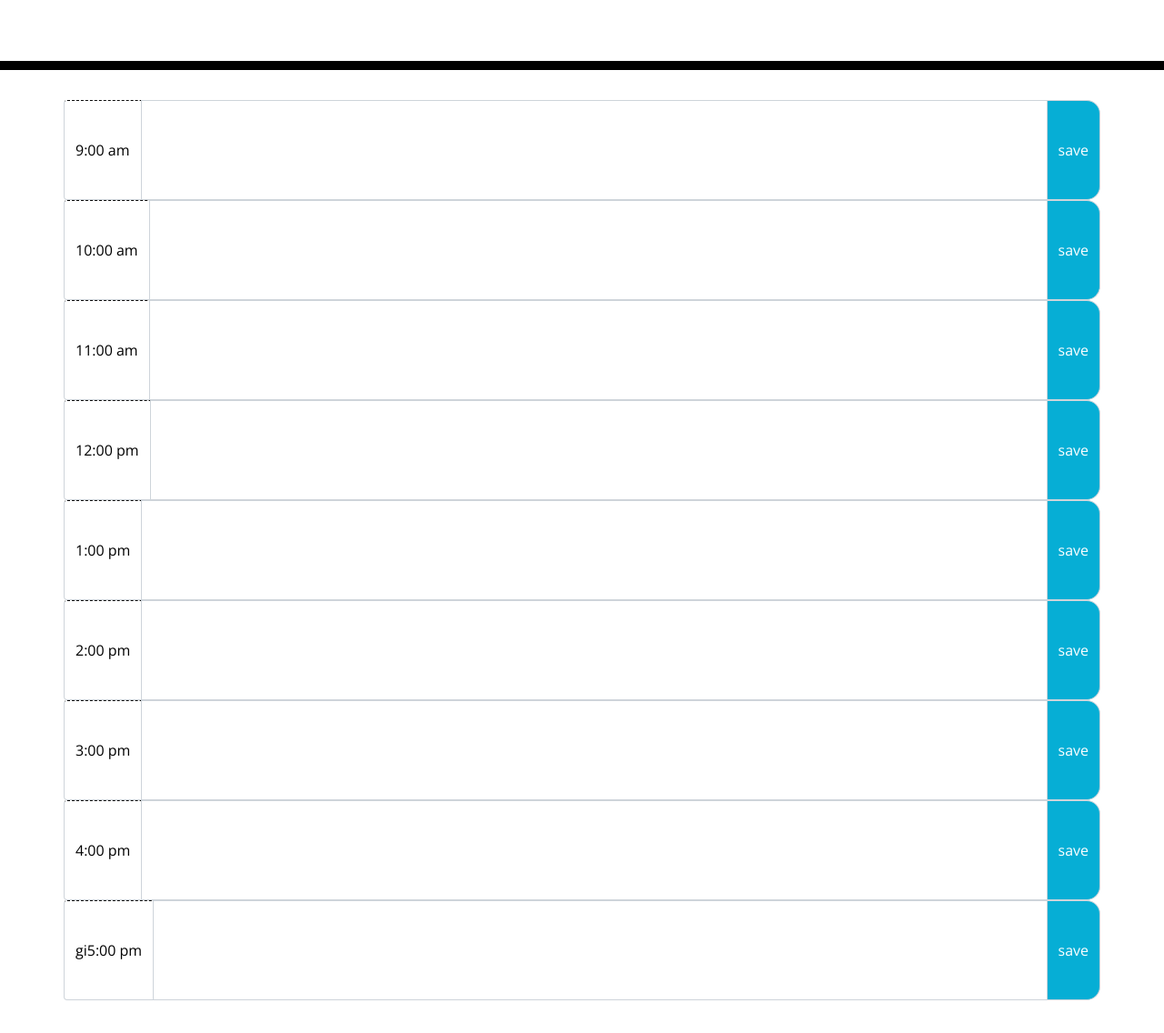
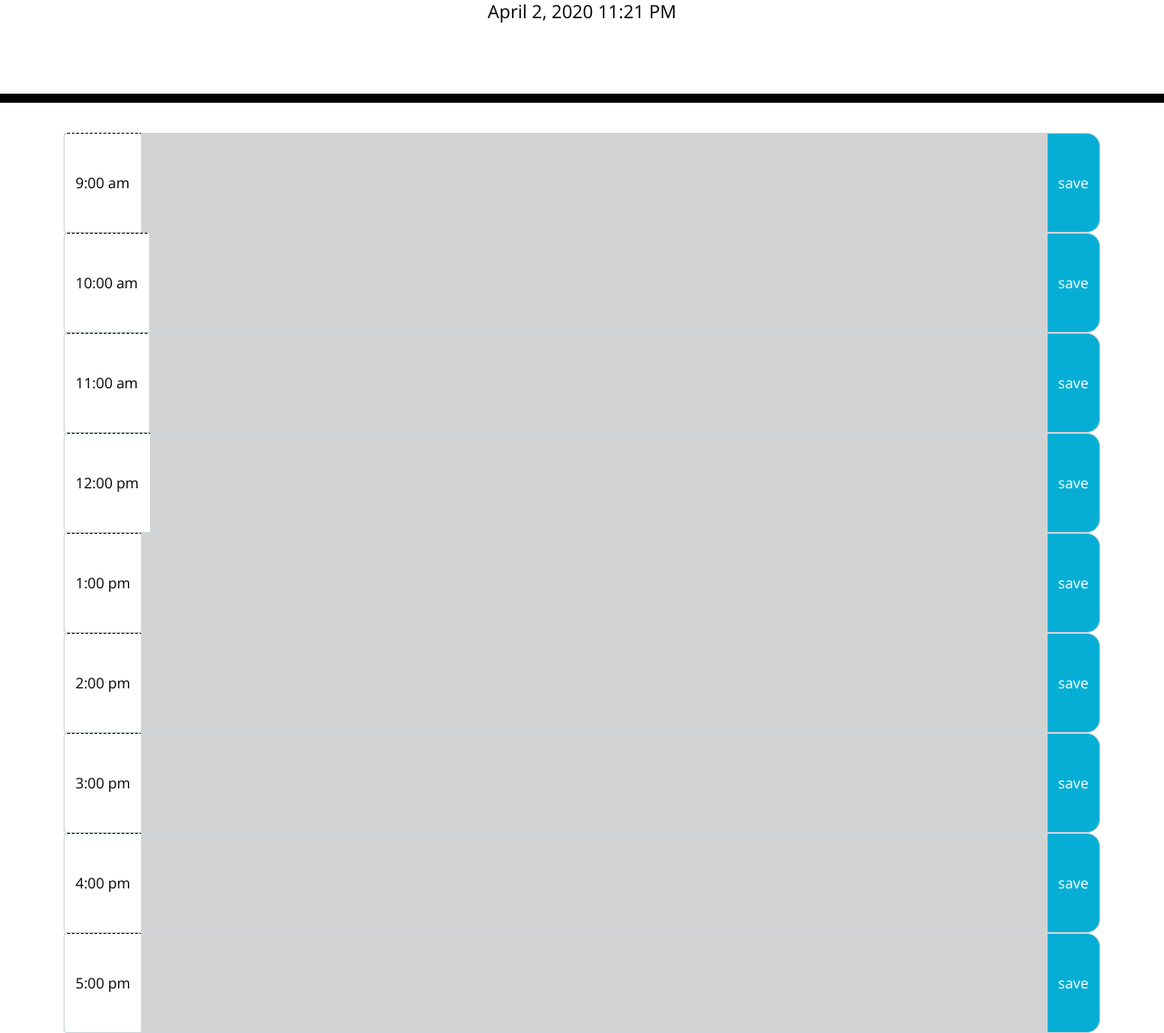
Before and after one commit to KimberliTompkins/dayPlanner, a plain HTML site: page index.html in a window 1280 px wide. Shown: the part 191-1327 px from the top of the page at 91% size. Before the commit the page ends 1291 px from the top, so only its background shows below. Drawn offline with nearby package versions, Linux system fonts and the light colour scheme.

Commit message:
added initialize function that sets up the colors of the timeblocks

```diff
--- a/index.html
+++ b/index.html
@@ -24,9 +24,9 @@
       <!-- 9:00 am -->
       <div class="input-group mb-3">
         <div class="input-group-prepend">
-          <span class="input-group-text hour">  9:00 am</span>
+          <span class="input-group-text hour" >  9:00 am</span>
         </div>
-        <textarea class="time-block form-control"" rows=" 4" cols="50"></textarea>
+        <textarea class="time-block form-control" id="9" rows=" 4" cols="50"></textarea>
         <div class="input-group-append">
           <span class="input-group-text saveBtn ">save</span>
         </div>
@@ -37,9 +37,9 @@
       <!-- 10:00am -->
       <div class="input-group mb-3">
         <div class="input-group-prepend">
-          <span class="input-group-text hour">10:00 am</span>
+          <span class="input-group-text hour" >10:00 am</span>
         </div>
-        <textarea class="time-block form-control"" rows=" 4" cols="50"></textarea>
+        <textarea class="time-block form-control" id="10" rows=" 4" cols="50"></textarea>
         <div class="input-group-append">
           <span class="input-group-text saveBtn ">save</span>
         </div>
@@ -49,9 +49,9 @@
       <!-- 11:00am -->
       <div class="input-group mb-3">
         <div class="input-group-prepend">
-          <span class="input-group-text hour">11:00 am</span>
+          <span class="input-group-text hour" >11:00 am</span>
         </div>
-        <textarea class="time-block form-control"" rows=" 4" cols="50"></textarea>
+        <textarea class="time-block form-control" id="11" rows=" 4" cols="50"></textarea>
         <div class="input-group-append">
           <span class="input-group-text saveBtn ">save</span>
         </div>
@@ -61,9 +61,9 @@
       <!-- 12:00pm -->
       <div class="input-group mb-3">
         <div class="input-group-prepend">
-          <span class="input-group-text hour">12:00 pm</span>
+          <span class="input-group-text hour" >12:00 pm</span>
         </div>
-        <textarea class="time-block form-control"" rows=" 4" cols="50"></textarea>
+        <textarea class="time-block form-control" id="12" rows=" 4" cols="50"></textarea>
         <div class="input-group-append">
           <span class="input-group-text saveBtn ">save</span>
         </div>
@@ -73,9 +73,9 @@
       <!-- 1:00pm -->
       <div class="input-group mb-3">
         <div class="input-group-prepend">
-          <span class="input-group-text hour">  1:00 pm</span>
+          <span class="input-group-text hour" >  1:00 pm</span>
         </div>
-        <textarea class="time-block form-control"" rows=" 4" cols="50"></textarea>
+        <textarea class="time-block form-control" id="13" rows=" 4" cols="50"></textarea>
         <div class="input-group-append">
           <span class="input-group-text saveBtn ">save</span>
         </div>
@@ -87,7 +87,7 @@
         <div class="input-group-prepend">
           <span class="input-group-text hour">  2:00 pm</span>
         </div>
-        <textarea class="time-block form-control"" rows=" 4" cols="50"></textarea>
+        <textarea class="time-block form-control"  id="14" rows=" 4" cols="50"></textarea>
         <div class="input-group-append">
           <span class="input-group-text saveBtn ">save</span>
         </div>
@@ -97,9 +97,9 @@
       <!-- 3:00pm -->
       <div class="input-group mb-3">
         <div class="input-group-prepend">
-          <span class="input-group-text hour">  3:00 pm</span>
+          <span class="input-group-text hour" >  3:00 pm</span>
         </div>
-        <textarea class="time-block form-control"" rows=" 4" cols="50"></textarea>
+        <textarea class="time-block form-control" id="15" rows=" 4" cols="50"></textarea>
         <div class="input-group-append">
           <span class="input-group-text saveBtn ">save</span>
         </div>
@@ -109,9 +109,9 @@
       <!-- 4:00pm -->
       <div class="input-group mb-3">
         <div class="input-group-prepend">
-          <span class="input-group-text hour">  4:00 pm</span>
+          <span class="input-group-text hour" >   4:00 pm</span>
         </div>
-        <textarea class="time-block form-control"" rows=" 4" cols="50"></textarea>
+        <textarea class="time-block form-control" id="16" rows=" 4" cols="50"></textarea>
         <div class="input-group-append">
           <span class="input-group-text saveBtn ">save</span>
         </div>
@@ -121,19 +121,19 @@
       <!-- 5:00pm -->
       <div class="input-group mb-3">
         <div class="input-group-prepend">
-          <span class="input-group-text hour">  gi5:00 pm</span>
+          <span class="input-group-text hour" >   5:00 pm</span>
         </div>
-        <textarea class="time-block form-control"" rows=" 4" cols="50"></textarea>
+        <textarea class="time-block form-control" id="17" rows=" 4" cols="50"></textarea>
         <div class="input-group-append">
           <span class="input-group-text saveBtn ">save</span>
         </div>
       </div>
-    </div>
 
   </div>
 
   <script src="https://code.jquery.com/jquery-3.4.1.min.js"></script>
   <script src="https://cdnjs.cloudflare.com/ajax/libs/moment.js/2.24.0/moment.min.js"></script>
+  <script src="script.js"></script>
 </body>
 
 </html>
--- /dev/null
+++ b/script.js
@@ -0,0 +1,26 @@
+var now = moment().format("LLL"); // current date and time
+var currentHour = moment().hours();
+
+function initialize(){
+    $("#currentDay").text(now);
+
+    for(var i = 9;i < 18;i++){
+        if (i < currentHour){
+            $(`#${i}`).addClass("past");
+        }
+        else if(i === currentHour){
+            $(`#${i}`).addClass("present");
+        }
+        else{
+            $(`#${i}`).addClass("future");
+        }
+    }
+
+
+}
+
+
+
+window.onload = function(){
+    initialize();
+   }
```
